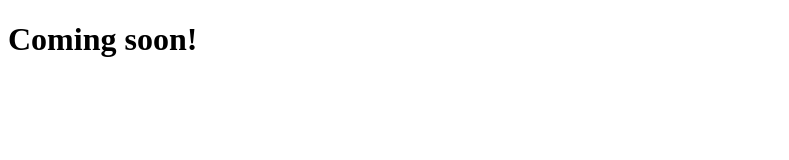
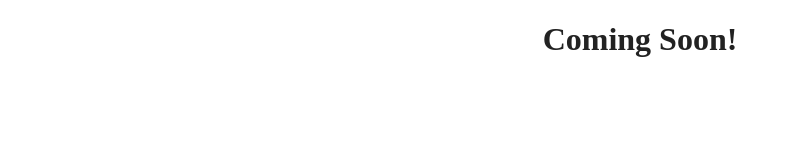
Before and after one commit to mokbozeid/mokbozeid.com, a plain HTML site: page index.html in a window 1280 px wide. Shown: the whole page, without its empty margins (0-789 px from the left). Drawn offline with Linux system fonts and the light colour scheme.

Commit message:
Added basic styling for coming soon page.

```diff
--- a/index.html
+++ b/index.html
@@ -2,8 +2,9 @@
 <html>
 <head>
 	<title>Mohamed Khaled Abozeid</title>
+	<link rel="stylesheet" href="/styles/main.css">
 </head>
 <body>
-<h1>Coming soon!</h1>
+	<h1 class="coming-soon">Coming Soon!</h1>
 </body>
 </html>
--- /dev/null
+++ b/styles/main.css
@@ -0,0 +1,9 @@
+body {
+	font-family: "Helvetica Neue", Helvetica, Arial, sans-serif
+	font-size: 16px;
+	color: #222;
+}
+
+.coming-soon {
+	text-align: center;
+}
```
